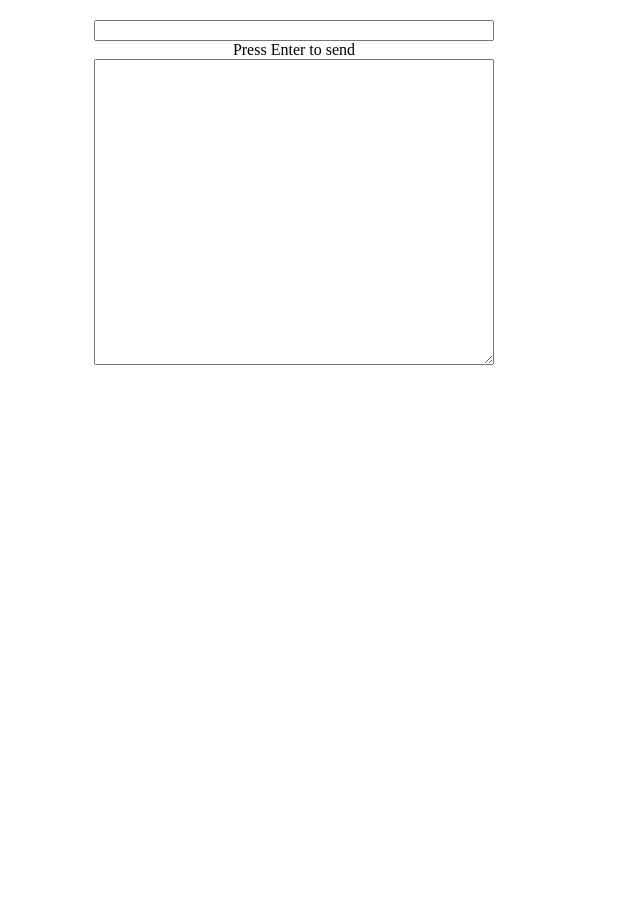
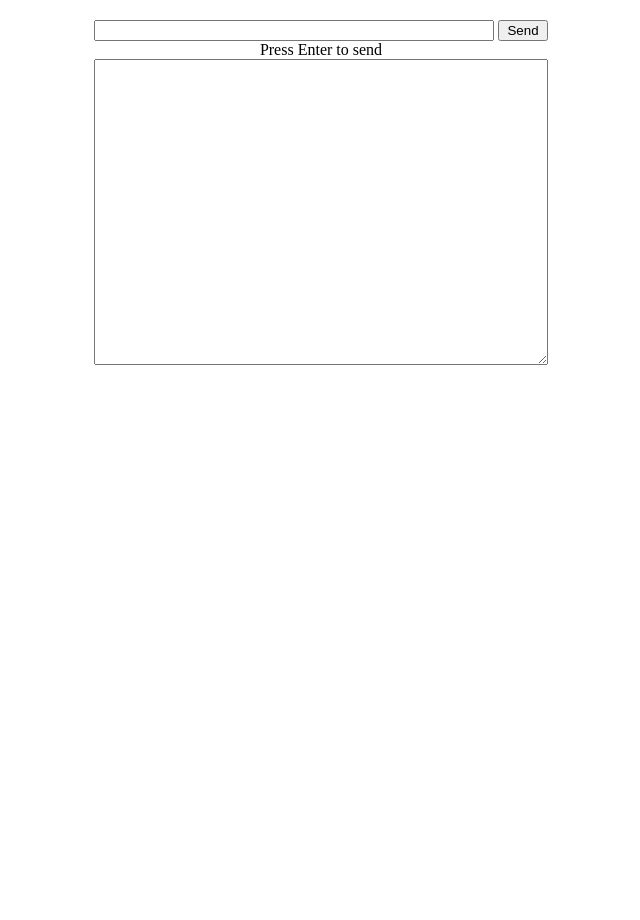
Before and after one commit to isabelringing1/old_website, a Jekyll site: the page test_page/index.html, which Jekyll copies as it is, in a window 1280 px wide. Shown: the whole page, without its empty margins (296-936 px from the left). Built offline with Jekyll 4.4.1, drawn with Linux system fonts in a browser that asks for light colours; nearby versions of some CDN libraries.

Commit message:
Update index.html

```diff
--- a/test_page/index.html
+++ b/test_page/index.html
@@ -62,7 +62,7 @@
 <body>
 	<div>
 
-		<input id="input" type="text">
+		<input id="input" type="text"> <button id="input">Send</button>
 		<br>Press Enter to send<br> <textarea id="Press Enter to Send" cols="40" rows="20"></textarea>
 	</div>
 </body>
```
